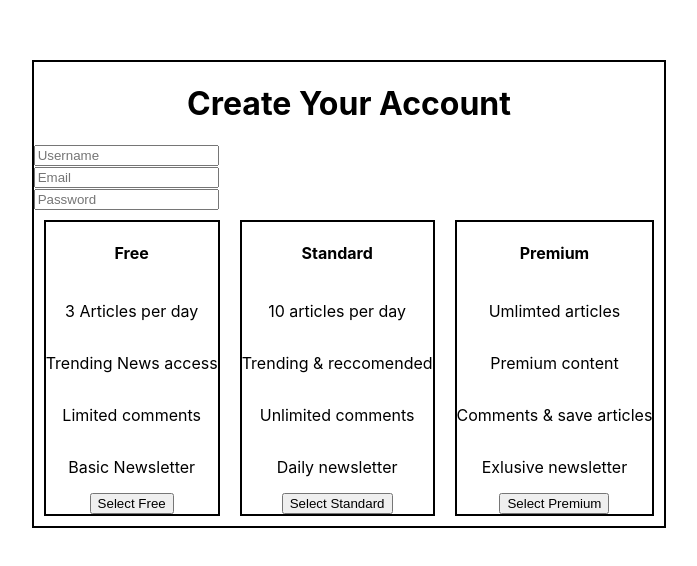
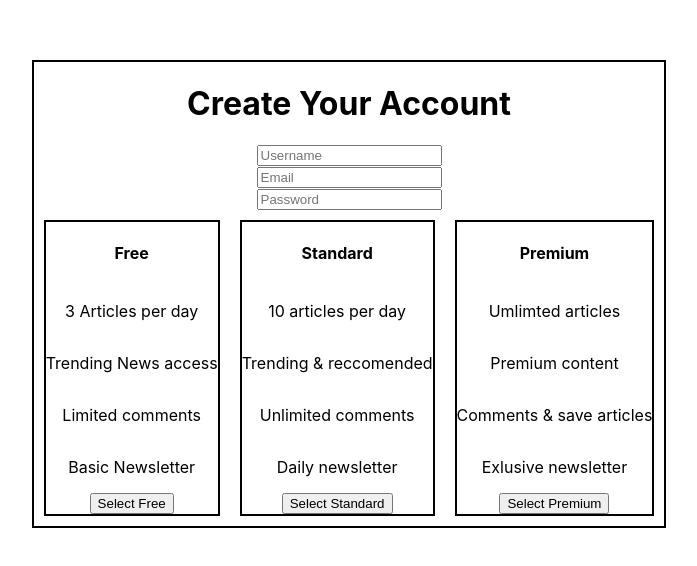
Before and after one commit to Mckennat33/scope, a React (Create React App) app: page / in a window 1280 px wide. Shown: the part 106-672 px from the top of the page, without its empty margins (291-988 px from the left). Built offline with nearby package versions, Linux system fonts and the light colour scheme.

Commit message:
installed express and added index.js for server

```diff
--- a/package.json
+++ b/package.json
@@ -7,6 +7,7 @@
     "@testing-library/jest-dom": "^6.9.1",
     "@testing-library/react": "^16.3.0",
     "@testing-library/user-event": "^13.5.0",
+    "express": "^5.2.1",
     "react": "^19.2.0",
     "react-dom": "^19.2.0",
     "react-router-dom": "^6.22.3",
--- a/src/App.css
+++ b/src/App.css
@@ -55,6 +55,19 @@
   border: 2px solid black;
 }
 
+.form-container {
+  display: flex;
+  flex-direction: column ;
+  justify-content: center;
+}
+
+.user-signup {
+  display: flex;
+  flex-direction: column;
+  align-items: center;
+}
+
+
 .tier-container {
   display: flex;
   flex-direction: row;
--- a/src/App.jsx
+++ b/src/App.jsx
@@ -27,7 +27,7 @@ function App() {
                 <Route path="/" element={<SignUp />} />
               )
             }
-          )
+
         </Routes>
       </BrowserRouter>
     </div>
--- a/src/components/SignUp.jsx
+++ b/src/components/SignUp.jsx
@@ -19,6 +19,7 @@ async function signUpUser() {
         method: 'POST',
         headers: {
             'Content-Type': 'application/json',
+            indclude: 'credentials'
         },
         body: JSON.stringify()
     })
```
Also changed, not shown: src/components/test.jsx (+22 -16 lines), src/server/index.js (added), 1 other file (tests, documents, lock files or other folders).
